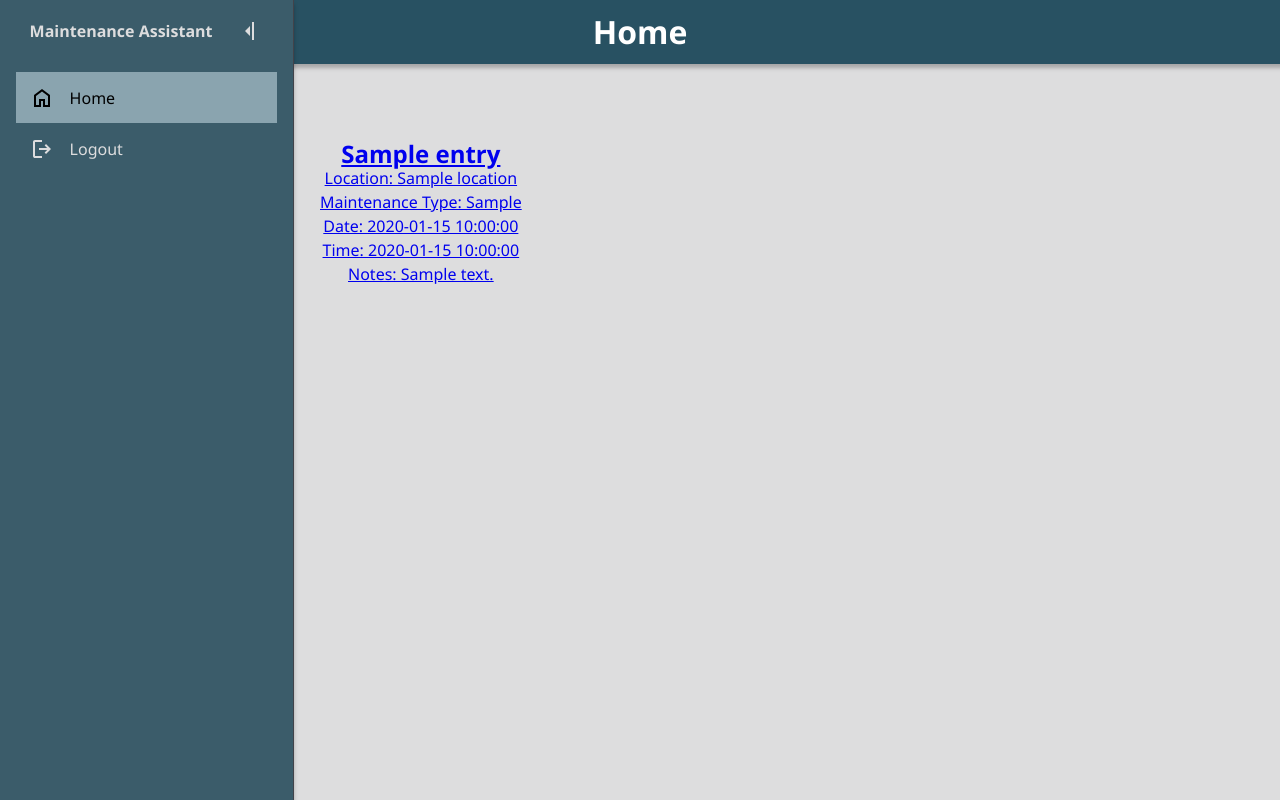
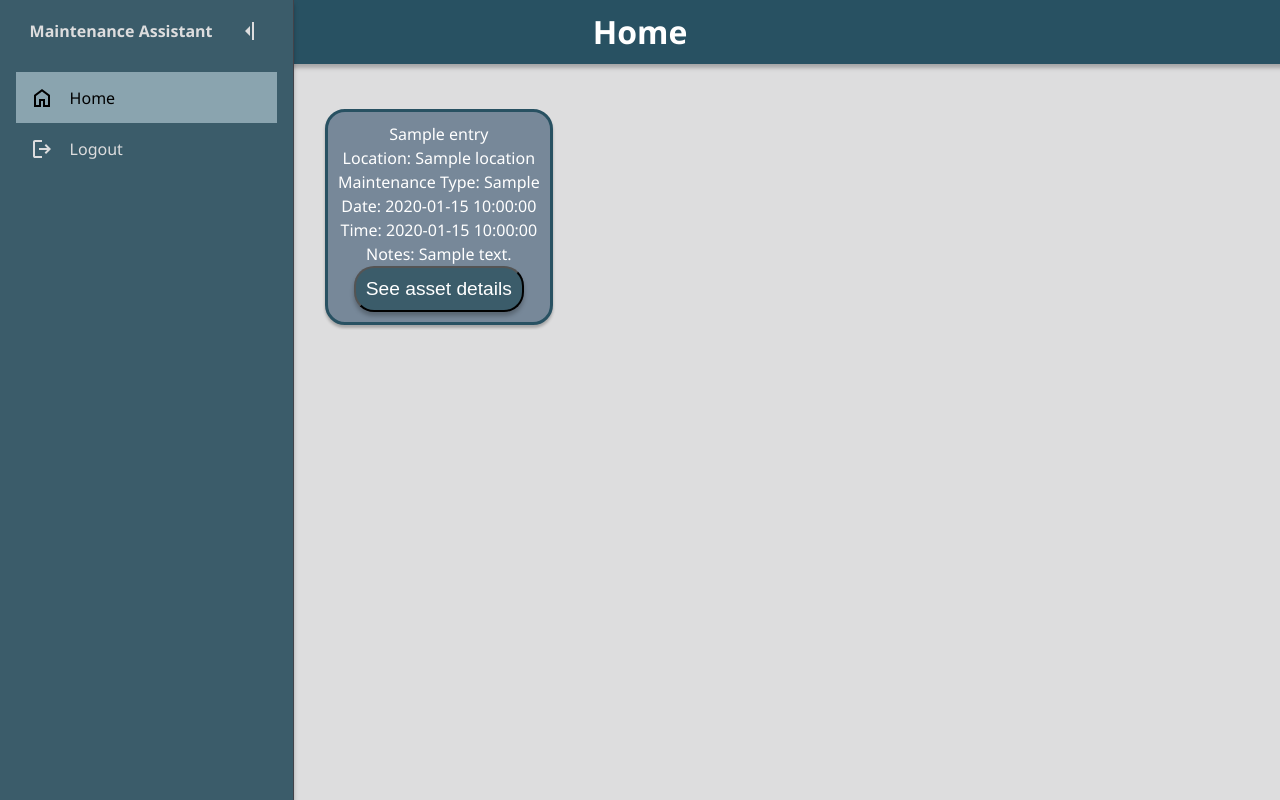
Before and after one commit to Str-Josh/MaintenanceAssistant, a Python web app: template templates/pages/Staff/StaffHome.html in a window 1280 px wide. Run offline with Jinja, Linux system fonts and the light colour scheme; the template is opened without the code that fills it: most values are stand-ins (such as "Sample title", 1, 10 or a date in 2020).

Commit message:
Staff Home Edit

```diff
--- a/templates/pages/Staff/StaffHome.html
+++ b/templates/pages/Staff/StaffHome.html
@@ -17,17 +17,17 @@
                 <div class="slider">
                     <div class="slideElementsContainer">
                         {% for entry in assignments %}
-                            <a href="/asset-details/{{ entry.serial_number }}" class="slide-1">
-                                <div class="alertbox">
-                                    <h2>{{ entry.asset_name }}</h2>
-                                    <p>Location: {{ entry.location }}</p>
-                                    <p>Maintenance Type: {{ entry.activity_type }}</p>
-                                    <p>Date: {{ entry.date }}</p>
-                                    <p>Time: {{ entry.time }}</p>
-                                    <p>Notes: {{ entry.notes }}</p>
-                                </div>
-                            </a>
+                            <form action="/asset-details/{{ entry.serial_number }}" method="post" class="slideElementContent">
+                                <span>{{ entry.asset_name }}</span>
+                                <span>Location: {{ entry.location }}</span>
+                                <span>Maintenance Type: {{ entry.activity_type }}</span>
+                                <span>Date: {{ entry.date }}</span>
+                                <span>Time: {{ entry.time }}</span>
+                                <span>Notes: {{ entry.notes }}</span>
+                                <span><button class="assetDetails" type="submit">See asset details</button></span>
+                            </form>
                         {% endfor %}
+
                     </div>
                 </div>
             </div>
```
